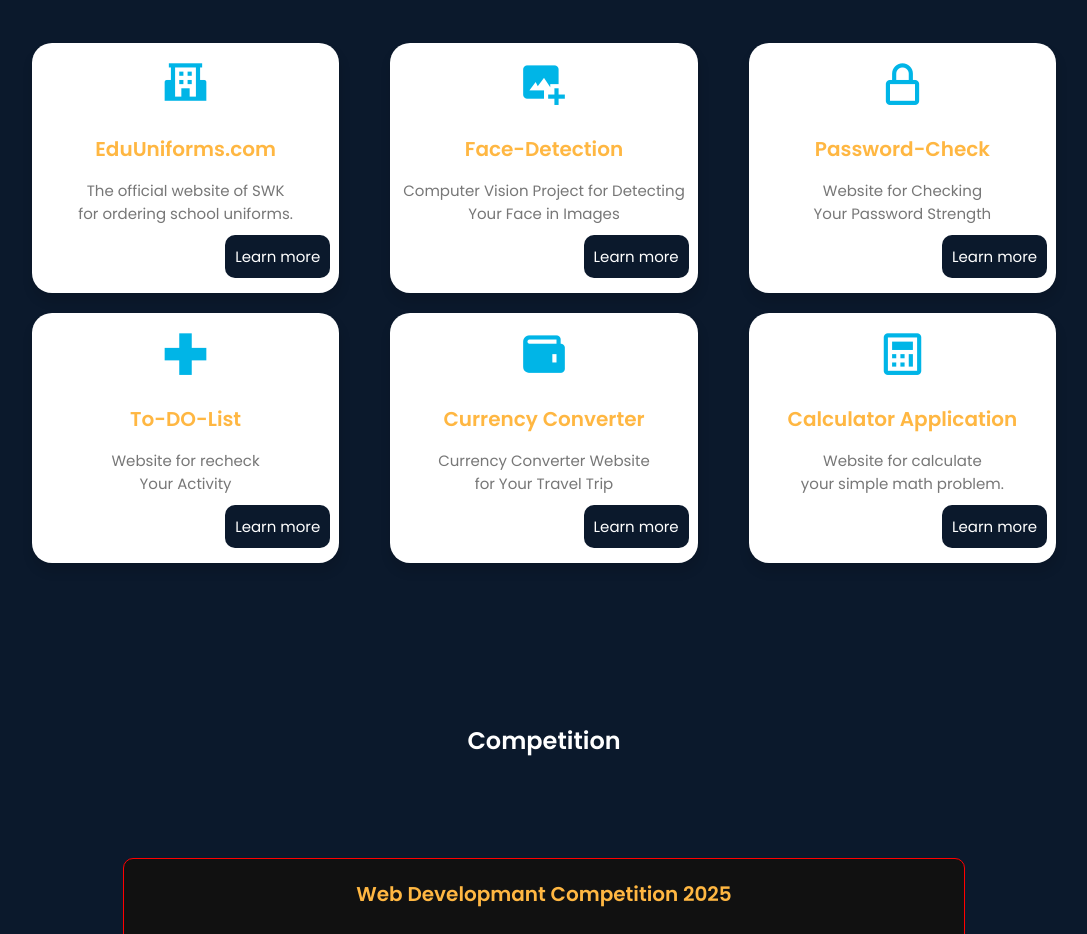
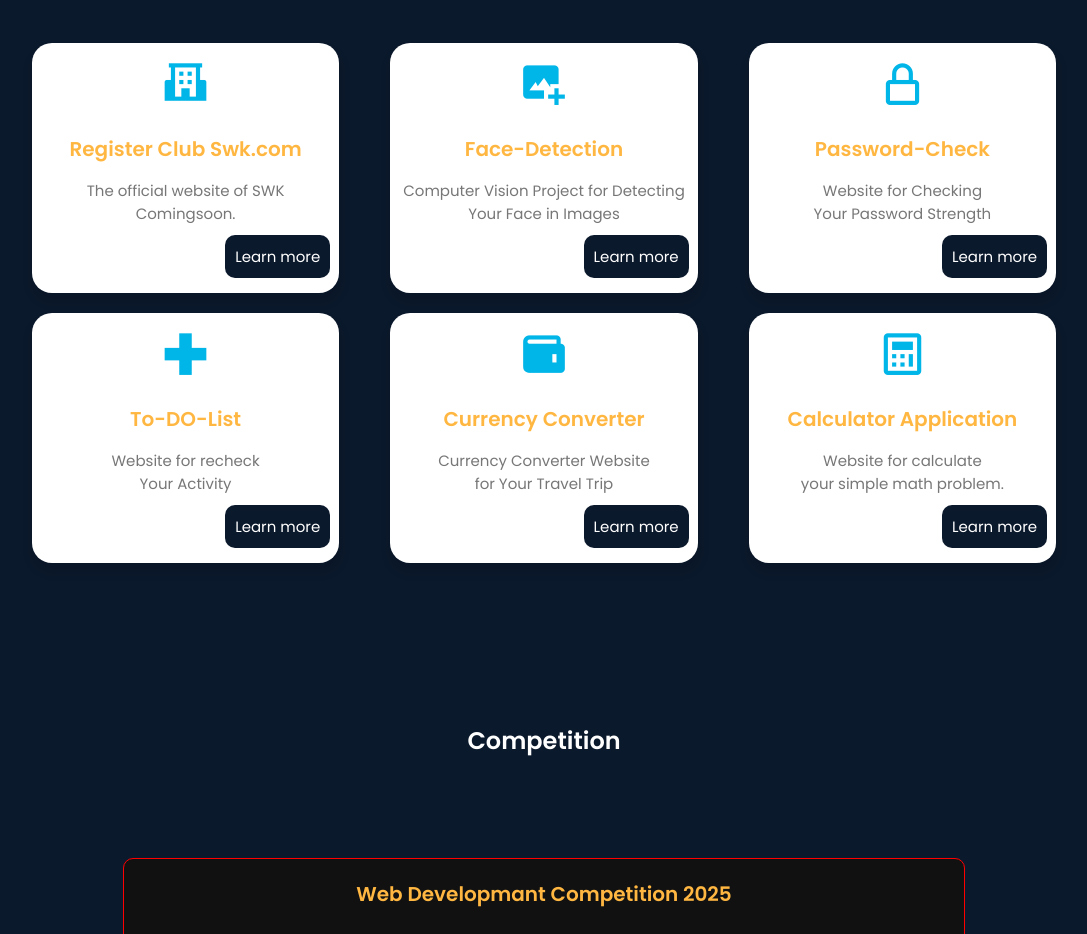
Before and after one commit to winnerzoxiz/Portfolio-Website, a plain HTML site: page index.html in a window 1280 px wide. Shown: the part 2160-3094 px from the top of the page, without its empty margins (96-1183 px from the left). Drawn offline with nearby package versions, Linux system fonts and the light colour scheme.

Commit message:
first-commit

```diff
--- a/index.html
+++ b/index.html
@@ -166,9 +166,9 @@
                 <div class="project-container">
                     <div class="project-box">
                         <i class='bx bxs-school'></i>
-                        <h3>EduUniforms.com</h3>
-                        <label>The official website of SWK <br> for ordering school uniforms. </label>
-                        <a href="https://d8329ddbd016.ngrok-free.app/" class="Learnmore">Learn more</a>
+                        <h3>Register Club Swk.com</h3>
+                        <label>The official website of SWK <br> Comingsoon. </label>
+                        <a href="#" class="Learnmore">Learn more</a>
                     </div>
 
                     <div class="project-box">
```
